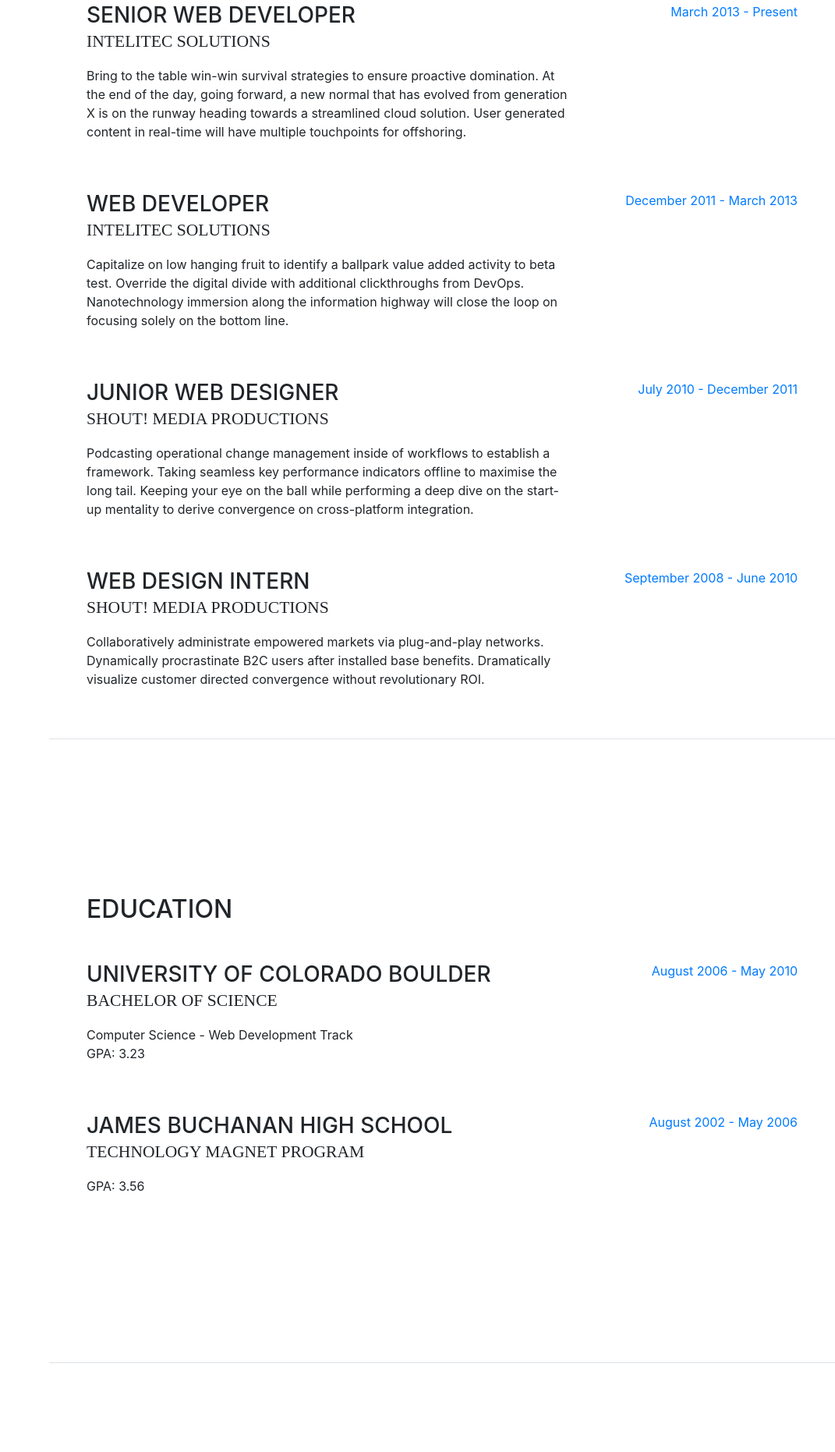
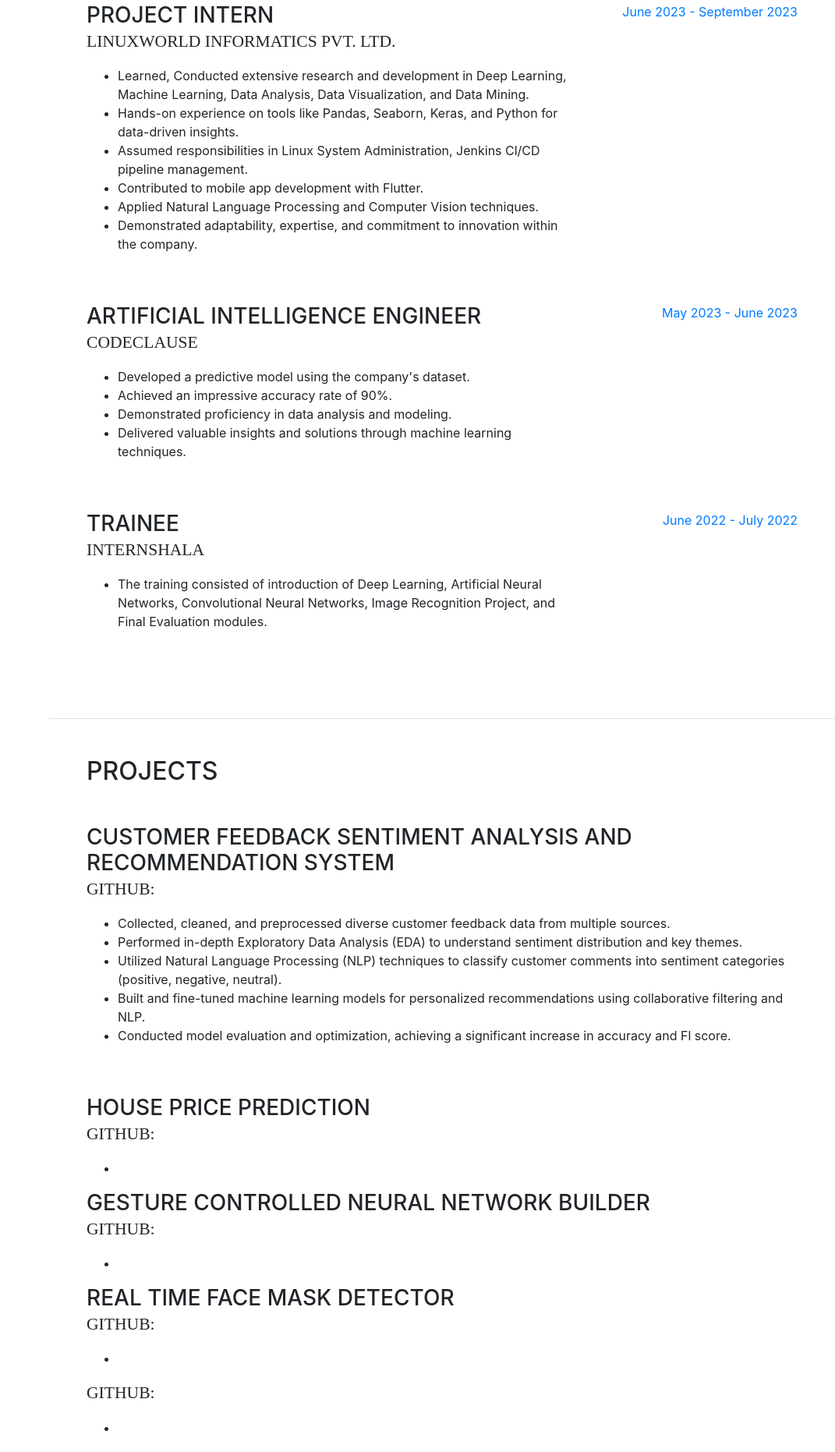
Before and after one commit to HarshAjmeraa/Portfolio, a website with bundled scripts: page index.html in a window 1280 px wide. Shown: the part 931-2793 px from the top of the page at 78% size, without its empty margins (209-1280 px from the left). Built offline with nearby package versions, Linux system fonts and the light colour scheme; a web font is replaced by a local one.

Commit message:
index.html

```diff
--- a/index.html
+++ b/index.html
@@ -29,7 +29,7 @@
 
     <nav class="navbar navbar-expand-lg navbar-dark bg-primary fixed-top" id="sideNav">
       <a class="navbar-brand js-scroll-trigger" href="#page-top">
-        <span class="d-block d-lg-none">MY  RESUME</span>
+        <span class="d-block d-lg-none">Portfolio</span>
         <span class="d-none d-lg-block">
           <img class="img-fluid img-profile rounded-circle mx-auto mb-2" src="img/profile.png" alt="">
         </span>
@@ -46,7 +46,7 @@
             <a class="nav-link js-scroll-trigger" href="#experience">Experience</a>
           </li>
           <li class="nav-item">
-            <a class="nav-link js-scroll-trigger" href="#experience">Projects</a>
+            <a class="nav-link js-scroll-trigger" href="#projects">Projects</a>
           </li>
           <li class="nav-item">
             <a class="nav-link js-scroll-trigger" href="#education">Education</a>
@@ -71,29 +71,16 @@
           <h1 class="mb-0">Harsh
             <span class="text-primary">Ajmera</span>
           </h1>
-          <div class="subheading mb-5">8619805209  •
-            <a href="mailto:name@email.com">harshajmera18@gmail.com</a>
+          <div class="subheading mb-5">
+            <a href=mailto:harshajmera18@gmail.com>harshajmera18@gmail.com</a>
           </div>
-          <p class="mb-5">I am experienced in leveraging agile frameworks to provide a robust synopsis for high level overviews. Iterative approaches to corporate strategy foster collaborative thinking to further the overall value proposition.</p>
+          <p class="mb-5">I'm a versatile professional with extensive experience in developing and deploying machine learning and deep
+            learning models. My expertise also includes computer vision techniques with a strong background in Natural
+            Language Processing.</p>
           <ul class="list-inline list-social-icons mb-0">
+
             <li class="list-inline-item">
-              <a href="#">
-                <span class="fa-stack fa-lg">
-                  <i class="fa fa-circle fa-stack-2x"></i>
-                  <i class="fa fa-facebook fa-stack-1x fa-inverse"></i>
-                </span>
-              </a>
-            </li>
-            <li class="list-inline-item">
-              <a href="#">
-                <span class="fa-stack fa-lg">
-                  <i class="fa fa-circle fa-stack-2x"></i>
-                  <i class="fa fa-twitter fa-stack-1x fa-inverse"></i>
-                </span>
-              </a>
-            </li>
-            <li class="list-inline-item">
-              <a href="#">
+              <a href="https://www.linkedin.com/in/harsh-ajmera">
                 <span class="fa-stack fa-lg">
                   <i class="fa fa-circle fa-stack-2x"></i>
                   <i class="fa fa-linkedin fa-stack-1x fa-inverse"></i>
@@ -101,10 +88,26 @@
               </a>
             </li>
             <li class="list-inline-item">
-              <a href="#">
+              <a href="https://github.com/HarshAjmeraa?tab=repositories">
                 <span class="fa-stack fa-lg">
                   <i class="fa fa-circle fa-stack-2x"></i>
                   <i class="fa fa-github fa-stack-1x fa-inverse"></i>
+                </span>
+              </a>
+            </li>
+            <li class="list-inline-item">
+              <a href="https://wa.me/qr/TIA6IRNKZFNDM1">
+                <span class="fa-stack fa-lg">
+                  <i class="fa fa-circle fa-stack-2x"></i>
+                  <i class="fa fa-whatsapp fa-stack-1x fa-inverse"></i>
+                </span>
+              </a>
+            </li>
+            <li class="list-inline-item">
+              <a href=tel:8619805209>
+                <span class="fa-stack fa-lg">
+                  <i class="fa fa-circle fa-stack-2x"></i>
+                  <i class="fa fa-phone fa-stack-1x fa-inverse"></i>
                 </span>
               </a>
             </li>
@@ -118,81 +121,123 @@
 
           <div class="resume-item d-flex flex-column flex-md-row mb-5">
             <div class="resume-content mr-auto">
-              <h3 class="mb-0">Senior Web Developer</h3>
-              <div class="subheading mb-3">Intelitec Solutions</div>
-              <p>Bring to the table win-win survival strategies to ensure proactive domination. At the end of the day, going forward, a new normal that has evolved from generation X is on the runway heading towards a streamlined cloud solution. User generated content in real-time will have multiple touchpoints for offshoring.</p>
+              <h3 class="mb-0">Project Intern</h3>
+              <div class="subheading mb-3">LinuxWorld Informatics Pvt. Ltd.</div>
+              <p><ul>
+              <li>Learned, Conducted extensive research and development in Deep Learning, Machine Learning, Data Analysis, Data Visualization, and Data Mining.
+              </li>
+              <li>Hands-on experience on tools like Pandas, Seaborn, Keras, and Python for data-driven insights.
+              </li>
+              <li>Assumed responsibilities in Linux System Administration, Jenkins Cl/CD pipeline management.
+              </li>
+              <li>Contributed to mobile app development with Flutter.
+              </li>
+              <li>Applied Natural Language Processing and Computer Vision techniques.
+              </li>
+              <li>Demonstrated adaptability, expertise, and commitment to innovation within the company.</li>
+            </ul></p>
             </div>
             <div class="resume-date text-md-right">
-              <span class="text-primary">March 2013 - Present</span>
+              <span class="text-primary">June 2023 - September 2023</span>
             </div>
           </div>
 
           <div class="resume-item d-flex flex-column flex-md-row mb-5">
             <div class="resume-content mr-auto">
-              <h3 class="mb-0">Web Developer</h3>
-              <div class="subheading mb-3">Intelitec Solutions</div>
-              <p>Capitalize on low hanging fruit to identify a ballpark value added activity to beta test. Override the digital divide with additional clickthroughs from DevOps. Nanotechnology immersion along the information highway will close the loop on focusing solely on the bottom line.</p>
+              <h3 class="mb-0">Artificial Intelligence Engineer</h3>
+              <div class="subheading mb-3">CodeClause</div>
+              <p>
+                <ul>
+                  <li>Developed a predictive model using the company's dataset.</li>
+                  <li>Achieved an impressive accuracy rate of 90%.</li>
+                  <li>Demonstrated proficiency in data analysis and modeling.</li>
+                  <li>Delivered valuable insights and solutions through machine learning techniques.</li>
+            </ul></p>
             </div>
             <div class="resume-date text-md-right">
-              <span class="text-primary">December 2011 - March 2013</span>
+              <span class="text-primary">May 2023 - June 2023</span>
             </div>
           </div>
 
           <div class="resume-item d-flex flex-column flex-md-row mb-5">
             <div class="resume-content mr-auto">
-              <h3 class="mb-0">Junior Web Designer</h3>
-              <div class="subheading mb-3">Shout! Media Productions</div>
-              <p>Podcasting operational change management inside of workflows to establish a framework. Taking seamless key performance indicators offline to maximise the long tail. Keeping your eye on the ball while performing a deep dive on the start-up mentality to derive convergence on cross-platform integration.</p>
+              <h3 class="mb-0">Trainee</h3>
+              <div class="subheading mb-3">Internshala</div>
+              <p><ul><li>The training consisted of introduction of Deep Learning, Artificial Neural Networks,
+                Convolutional Neural Networks, Image Recognition Project, and Final Evaluation modules.</li></ul></p>
             </div>
             <div class="resume-date text-md-right">
-              <span class="text-primary">July 2010 - December 2011</span>
+              <span class="text-primary">June 2022 - July 2022</span>
             </div>
+          </div>
+        </div>
+
+      </section>
+      <section class="resume-section p-3 p-lg-5 d-flex flex-column" id="projects">
+        <div class="my-auto">
+          <h2 class="mb-5">Projects</h2>
+
+          <div class="resume-item d-flex flex-column flex-md-row mb-5">
+            <div class="resume-content mr-auto">
+              <h3 class="mb-0">Customer Feedback Sentiment Analysis and
+                Recommendation System</h3>
+                <div class="subheading mb-3">Github: </div>
+              <p><ul><li>Collected, cleaned, and preprocessed diverse customer feedback data from
+                multiple sources.</li>
+              <li>Performed in-depth Exploratory Data Analysis (EDA) to understand
+                sentiment distribution and key themes.
+                </li>
+                <li>Utilized Natural Language Processing (NLP) techniques to classify customer
+                  comments into sentiment categories (positive, negative, neutral).
+                  </li>
+                <li>Built and fine-tuned machine learning models for personalized
+                  recommendations using collaborative filtering and NLP.</li>
+                <li>Conducted model evaluation and optimization, achieving a significant
+                  increase in accuracy and Fl score.</li>
+                </ul></p>
+            </div>
+
           </div>
 
           <div class="resume-item d-flex flex-column flex-md-row">
             <div class="resume-content mr-auto">
-              <h3 class="mb-0">Web Design Intern</h3>
-              <div class="subheading mb-3">Shout! Media Productions</div>
-              <p>Collaboratively administrate empowered markets via plug-and-play networks. Dynamically procrastinate B2C users after installed base benefits. Dramatically visualize customer directed convergence without revolutionary ROI.</p>
+              <h3 class="mb-0">House Price Prediction</h3>
+              <div class="subheading mb-3">Github: </div>
+              <p><ul><li></li></ul></p>
             </div>
-            <div class="resume-date text-md-right">
-              <span class="text-primary">September 2008 - June 2010</span>
+
+          </div>
+          <div class="resume-item d-flex flex-column flex-md-row">
+            <div class="resume-content mr-auto">
+              <h3 class="mb-0">Gesture Controlled neural network builder</h3>
+              <div class="subheading mb-3">Github: </div>
+              <p><ul><li></li></ul></p>
             </div>
-          </div>
 
-        </div>
-
-      </section>
-
-      <section class="resume-section p-3 p-lg-5 d-flex flex-column" id="education">
-        <div class="my-auto">
-          <h2 class="mb-5">Education</h2>
-
-          <div class="resume-item d-flex flex-column flex-md-row mb-5">
-            <div class="resume-content mr-auto">
-              <h3 class="mb-0">University of Colorado Boulder</h3>
-              <div class="subheading mb-3">Bachelor of Science</div>
-              <div>Computer Science - Web Development Track</div>
-              <p>GPA: 3.23</p>
-            </div>
-            <div class="resume-date text-md-right">
-              <span class="text-primary">August 2006 - May 2010</span>
-            </div>
           </div>
 
           <div class="resume-item d-flex flex-column flex-md-row">
             <div class="resume-content mr-auto">
-              <h3 class="mb-0">James Buchanan High School</h3>
-              <div class="subheading mb-3">Technology Magnet Program</div>
-              <p>GPA: 3.56</p>
+              <h3 class="mb-0">Real Time Face Mask Detector</h3>
+              <div class="subheading mb-3">Github: </div>
+              <p><ul><li></li></ul></p>
             </div>
-            <div class="resume-date text-md-right">
-              <span class="text-primary">August 2002 - May 2006</span>
+
+          </div>
+
+          <div class="resume-item d-flex flex-column flex-md-row">
+            <div class="resume-content mr-auto">
+              <h3 class="mb-0"></h3>
+              <div class="subheading mb-3">Github: </div>
+              <p><ul><li></li></ul></p>
             </div>
+
           </div>
+
 
         </div>
       </section>
+
 
       <section class="resume-section p-3 p-lg-5 d-flex flex-column" id="skills">
         <div class="my-auto">
@@ -260,6 +305,35 @@
           <p class="mb-0">When forced indoors, I follow a number of sci-fi and fantasy genre movies and television shows, I am an aspiring chef, and I spend a large amount of my free time exploring the latest technolgy advancements in the front-end web development world.</p>
         </div>
       </section>
+      <section class="resume-section p-3 p-lg-5 d-flex flex-column" id="education">
+        <div class="my-auto">
+          <h2 class="mb-5">Education</h2>
+
+          <div class="resume-item d-flex flex-column flex-md-row mb-5">
+            <div class="resume-content mr-auto">
+              <h3 class="mb-0">University of Colorado Boulder</h3>
+              <div class="subheading mb-3">Bachelor of Science</div>
+              <div>Computer Science - Web Development Track</div>
+              <p>GPA: 3.23</p>
+            </div>
+            <div class="resume-date text-md-right">
+              <span class="text-primary">August 2006 - May 2010</span>
+            </div>
+          </div>
+
+          <div class="resume-item d-flex flex-column flex-md-row">
+            <div class="resume-content mr-auto">
+              <h3 class="mb-0">James Buchanan High School</h3>
+              <div class="subheading mb-3">Technology Magnet Program</div>
+              <p>GPA: 3.56</p>
+            </div>
+            <div class="resume-date text-md-right">
+              <span class="text-primary">August 2002 - May 2006</span>
+            </div>
+          </div>
+
+        </div>
+      </section>
 
       <section class="resume-section p-3 p-lg-5 d-flex flex-column" id="awards">
         <div class="my-auto">
```
